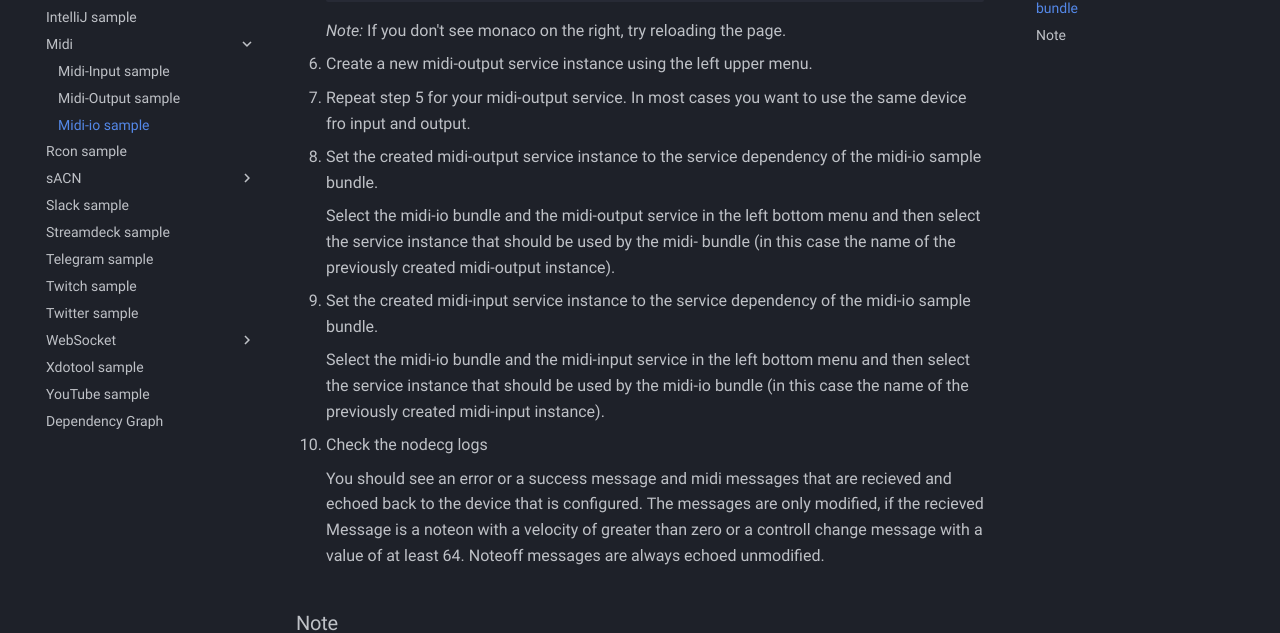
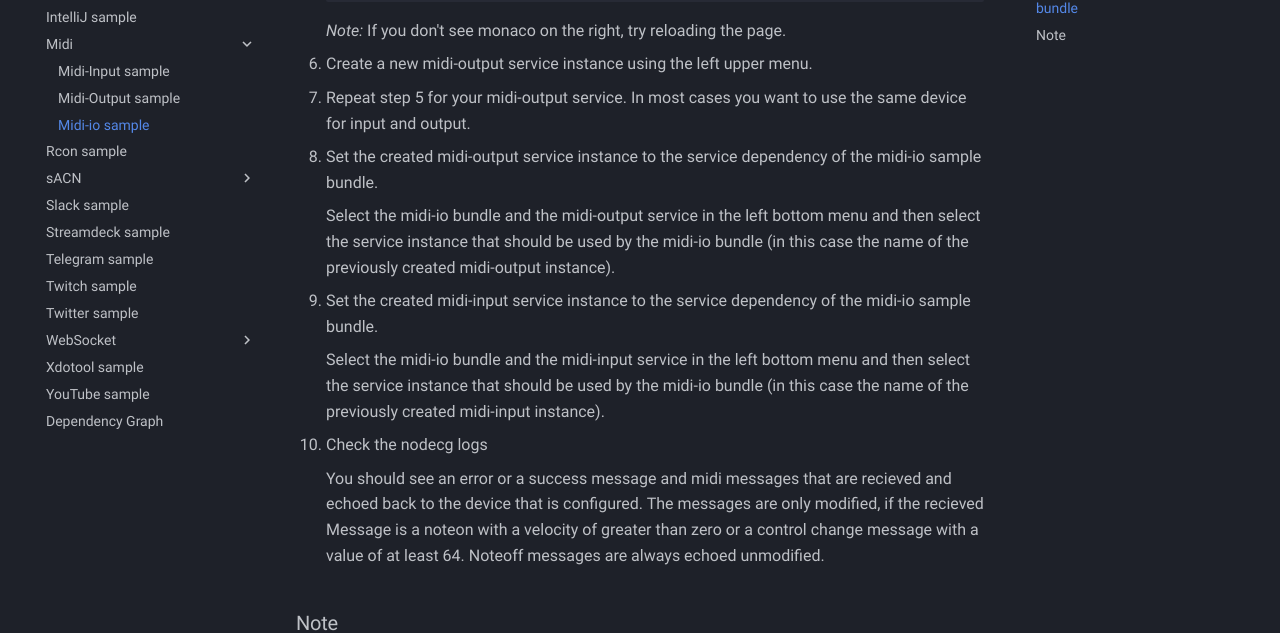
Before and after one commit to codeoverflow-org/nodecg-io-docs, an MkDocs documentation site: the page built from docs/samples/midi-io.md, in a window 1280 px wide and 900 px high, scrolled down 918 px. Shown: the part 172-805 px from the top of the window. Built offline with MkDocs 1.6.1 and Material for MkDocs 9.7.7, drawn with Linux system fonts in a browser that asks for light colours; comment, search, counter and statistics services are not loaded; some of the changed text lies outside the part shown.

Commit message:
Fix a couple typos

```diff
--- a/docs/samples/midi-io.md
+++ b/docs/samples/midi-io.md
@@ -1,6 +1,6 @@
 ## Using the midi-io sample bundle
 
-The midi-output example bundle in `samples/midi-io` demonstrates the the ability to send/recieve data to/from a midi device.
+The midi-io example bundle in `samples/midi-io` demonstrates the the ability to send/recieve data to/from a midi device.
 
 ### Prerequisites
 
@@ -39,11 +39,11 @@
 
 6. Create a new midi-output service instance using the left upper menu.
 
-7. Repeat step 5 for your midi-output service. In most cases you want to use the same device fro input and output.
+7. Repeat step 5 for your midi-output service. In most cases you want to use the same device for input and output.
 
 8. Set the created midi-output service instance to the service dependency of the midi-io sample bundle.
 
-    Select the midi-io bundle and the midi-output service in the left bottom menu and then select the service instance that should be used by the midi- bundle (in this case the name of the previously created midi-output instance).
+    Select the midi-io bundle and the midi-output service in the left bottom menu and then select the service instance that should be used by the midi-io bundle (in this case the name of the previously created midi-output instance).
 
 9. Set the created midi-input service instance to the service dependency of the midi-io sample bundle.
 
@@ -51,7 +51,7 @@
 
 10. Check the nodecg logs
 
-    You should see an error or a success message and midi messages that are recieved and echoed back to the device that is configured. The messages are only modified, if the recieved Message is a noteon with a velocity of greater than zero or a controll change message with a value of at least 64. Noteoff messages are always echoed unmodified.
+    You should see an error or a success message and midi messages that are recieved and echoed back to the device that is configured. The messages are only modified, if the recieved Message is a noteon with a velocity of greater than zero or a control change message with a value of at least 64. Noteoff messages are always echoed unmodified.
 
 ### Note
 
```
